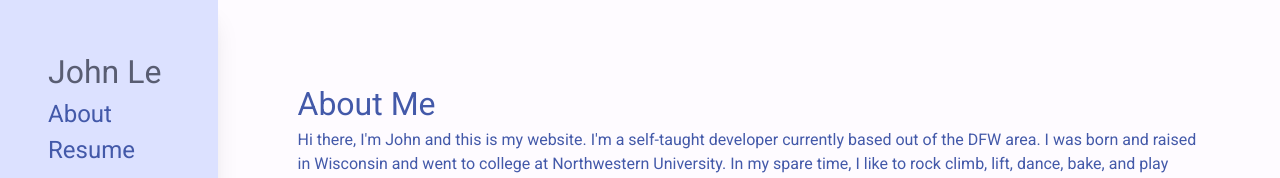
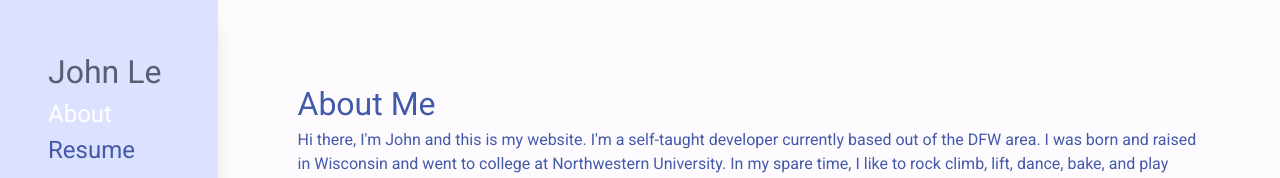
Before and after one commit to johnle192/my-portfolio-site, a React (Vite) app: page / in a window 1280 px wide. Shown: the top 178 px of the page. Built offline with nearby package versions, Linux system fonts and the light colour scheme.

Commit message:
hover and nav active

```diff
--- a/src/components/IconLink.tsx
+++ b/src/components/IconLink.tsx
@@ -6,7 +6,7 @@ export interface IconLinkProps {
 export default function IconLink({ link, iconName }: IconLinkProps) {
   return (
     <a
-      className="icon-link m-2"
+      className="icon-link m-2 hover:text-white"
       href={link}
       target="_blank"
       rel="noopener noreferrer"
--- a/src/components/Nav.tsx
+++ b/src/components/Nav.tsx
@@ -1,8 +1,10 @@
-import React, { FC } from 'react';
+import React, { FC, useState } from 'react';
 import { NavLink } from 'react-router-dom';
 import Contact from './Contact';
 
 const Nav: FC = () => {
+  const [activeNavItem, setActiveNavItem] = useState<string>('about');
+
   return (
     <div className="nav-container p-12 shadow-xl primary-container">
       <h1 className="nav-header headline-large">
@@ -14,14 +16,27 @@ const Nav: FC = () => {
         </NavLink>
       </h1>
       <ul className="nav-links label-large">
+        {/*TODO: figure out what else you want to do when active*/}
         <li>
-          <NavLink to="/">
-            <h3 className="headline-small">About</h3>
+          <NavLink
+            to="/"
+            className={`headline-small hover:text-white ${
+              activeNavItem === 'about' ? 'text-white' : ''
+            }`}
+            onClick={() => setActiveNavItem('about')}
+          >
+            About
           </NavLink>
         </li>
         <li>
-          <NavLink to="/resume">
-            <h3 className="headline-small">Resume</h3>
+          <NavLink
+            to="/resume"
+            className={`headline-small hover:text-white ${
+              activeNavItem === 'resume' ? 'text-white' : ''
+            }`}
+            onClick={() => setActiveNavItem('resume')}
+          >
+            Resume
           </NavLink>
         </li>
       </ul>
--- a/src/index.css
+++ b/src/index.css
@@ -37,11 +37,6 @@ code {
   transition-duration: 400ms;
 }
 
-/*TODO: figure out how to do this with tailwind*/
-.icon-link:hover {
-  color: #ffffff;
-}
-
 ul {
   list-style-type: none;
   padding: 0;
```
